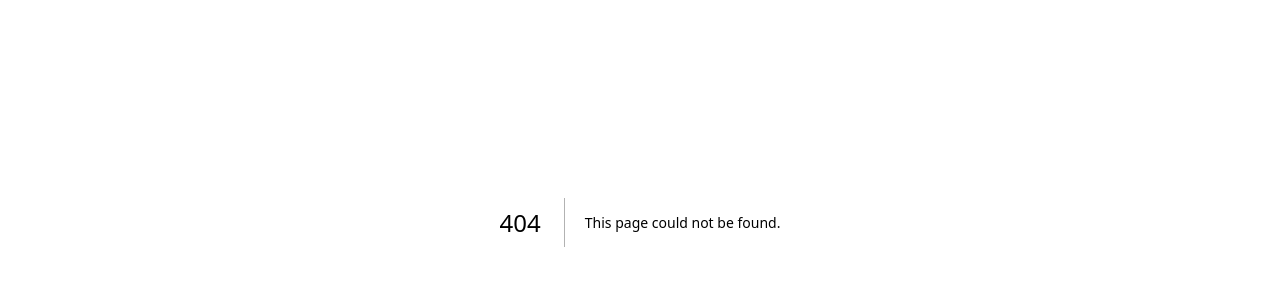
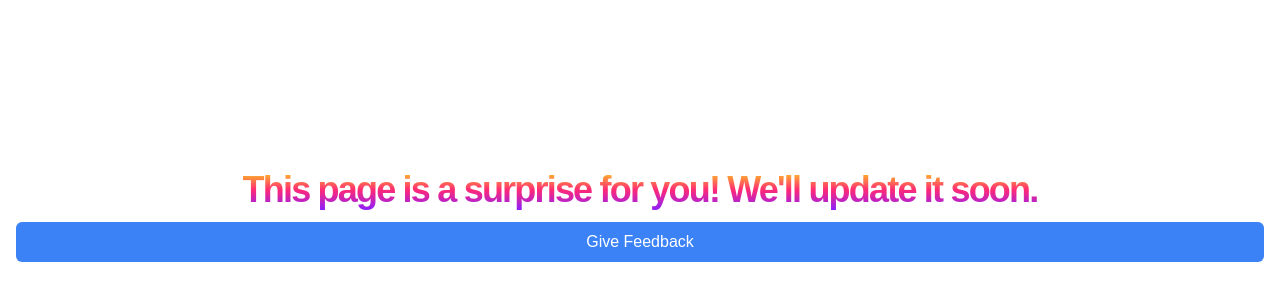
Before and after one commit to vankaSiddhartha/flaunt-landing-page, a Next.js app: page /idontknow in a window 1280 px wide. Before the commit this address had no page. Shown: the part 178-478 px from the top of the page. Built offline with nearby package versions, Linux system fonts and the light colour scheme.

Commit message:
some thing new

```diff
--- /dev/null
+++ b/app/idontknow/page.jsx
@@ -0,0 +1,24 @@
+import RetroGrid from '@/components/ui/retro-grid';
+import React from 'react';
+import Link from 'next/link';
+
+const Page = () => {
+  return (
+    <div className="flex h-screen w-full flex-col items-center justify-center overflow-hidden bg-background px-4">
+      <span className="pointer-events-none z-10 whitespace-pre-wrap bg-gradient-to-b from-[#ffd319] via-[#ff2975] to-[#8c1eff] bg-clip-text text-center text-3xl font-bold leading-none tracking-tighter text-transparent sm:text-4xl">
+This page is a surprise for you! We'll update it soon.
+      </span>
+      <RetroGrid className="my-6 w-full sm:w-auto" />
+      <div className="w-full m-3">
+        <Link
+          href="https://forms.gle/rvEv1WD88nFAVKcG8"
+          className="block rounded-md bg-blue-500 px-4 py-2 text-center text-white hover:bg-blue-600 focus:outline-none focus:ring-2 focus:ring-blue-500 focus:ring-offset-2"
+        >
+          Give Feedback
+        </Link>
+      </div>
+    </div>
+  );
+};
+
+export default Page;
```
